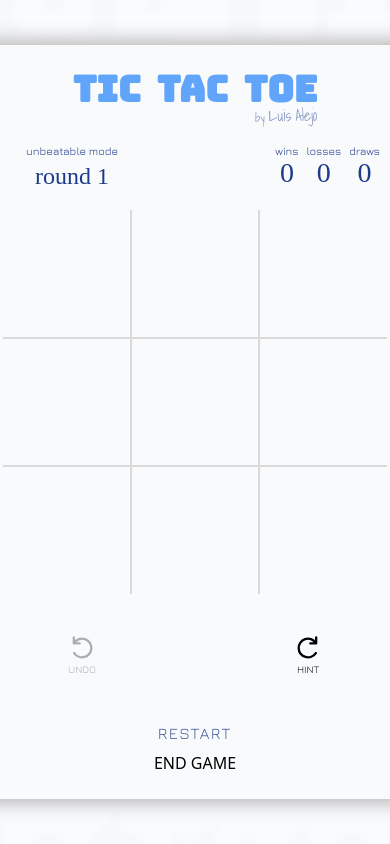
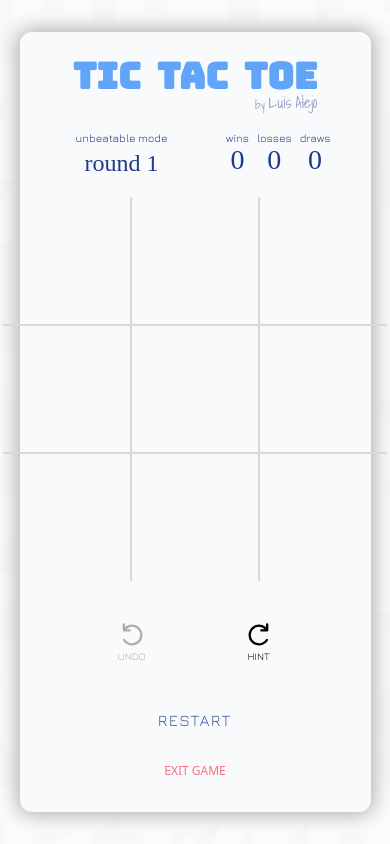
Before and after one commit to elzbyfar/astro-tac-toe, an Astro site: page / in a window 390 px wide. Both pictures are taken after a click on the button "START". Built offline with nearby package versions, Linux system fonts and the light colour scheme; Astro itself is replaced by a stand-in of ours; a web font is replaced by a local one.

Commit message:
style reducer

```diff
--- a/src/components/Game/ActiveStats.tsx
+++ b/src/components/Game/ActiveStats.tsx
@@ -1,5 +1,4 @@
 import { useStore } from "@nanostores/react";
-import type { Stats } from "../../lib/types";
 import { activeGameStore, statsStore } from "../../lib/state.ts";
 
 type StatDisplayProps = {
@@ -8,8 +7,11 @@ type StatDisplayProps = {
   valueStyle?: string;
 };
 const StatDisplay = ({ label, value, valueStyle = "" }: StatDisplayProps) => {
+  const className = {
+    wrapper: "flex flex-col items-center gap-y-[6px] text-blue-900 select-none",
+  };
   return (
-    <div className="flex flex-col items-center gap-y-[6px] text-blue-900 select-none">
+    <div className={className.wrapper}>
       <span style={{ fontFamily: "Jura" }} className="text-[11px]">
         {label}
       </span>
@@ -23,12 +25,11 @@ const StatDisplay = ({ label, value, valueStyle = "" }: StatDisplayProps) => {
 export default function ActiveStats() {
   const activeGame = useStore(activeGameStore);
   const stats = useStore(statsStore);
+  const className = {
+    wrapper: `${activeGame ? "flex" : "hidden"} w-full justify-between py-4`,
+  };
   return (
-    <div
-      className={`${
-        activeGame ? "flex" : "hidden"
-      } w-full justify-between py-4`}
-    >
+    <div className={className.wrapper}>
       <div className="flex pl-4">
         <StatDisplay
           label={`${stats.difficulty} mode`}
--- a/src/components/Game/ExitButton.tsx
+++ b/src/components/Game/ExitButton.tsx
@@ -1,18 +1,35 @@
 import { useStore } from "@nanostores/react";
-import { activeGameStore, setActiveGame } from "../../lib/state";
+import {
+  activeGameStore,
+  setActiveGame,
+  statsStore,
+  setStats,
+  setResult,
+  setMoveStack,
+} from "../../lib/state";
+import { INITIAL_RESULT, INITIAL_STATS } from "../../lib/constants";
 export default function ExitButton() {
   const activeGame = useStore(activeGameStore);
+  const stats = useStore(statsStore);
 
   function handleExit(event: React.MouseEvent<HTMLButtonElement, MouseEvent>) {
     event.preventDefault();
     setActiveGame(false);
+    setStats({
+      ...INITIAL_STATS,
+      difficulty: stats.difficulty,
+    });
+    setResult(INITIAL_RESULT);
+    setMoveStack([]);
   }
   return (
     <button
-      className={`${activeGame ? "flex" : "hidden"}`}
+      className={`${
+        activeGame ? "flex" : "hidden"
+      } text-[12px] text-rose-400 mt-4 hover:text-rose-500, hover:bg-[#333333] py-2 px-4 rounded-xl transition-all duration-200 ease-in-out`}
       onClick={handleExit}
     >
-      END GAME
+      EXIT GAME
     </button>
   );
 }
--- a/src/components/Game/index.tsx
+++ b/src/components/Game/index.tsx
@@ -1,5 +1,6 @@
 import { useStore } from "@nanostores/react";
 import { activeGameStore } from "../../lib/state.ts";
+import { stylesReducer } from "../../lib/utils.ts";
 
 import Title from "./Title.tsx";
 import Board from "./Board.tsx";
@@ -14,24 +15,25 @@ export default function Game() {
   const activeGame = useStore(activeGameStore);
 
   const className = {
-    card: "w-[450px] transition-all duration-300 bg-slate-50 z-10 py-6 flex flex-col rounded-xl justify-evenly items-center opacity-100 shadow-[0_0_20px_3px_#afafaf] px-10",
-    blurredOverlay: `${
-      activeGame ? "backdrop-blur-sm bg-slate-50/70" : ""
-    } transition-all duration-700 ease-in absolute top-0 left-0 w-full h-full z-[1]`,
-    gameButtonsWrapper: `${
-      activeGame ? "flex" : "hidden"
-    } justify-between w-full px-[42px] py-8`,
+    card: "w-[90%] transition-all duration-300 bg-slate-50 z-10 py-6 flex flex-col rounded-xl justify-evenly items-center opacity-100 shadow-[0_0_20px_3px_#afafaf] px-10",
+    cardMd: "md:w-[450px]",
+    bgBlur: `transition-all duration-700 ease-in absolute top-0 left-0 w-full h-full z-[1]`,
+    bgBlurVisibility: `${activeGame ? "backdrop-blur-xs bg-slate-50/70" : ""}`,
+    gameButtons: `justify-between w-full px-[42px] py-8`,
+    gameButtonsVisibility: `${activeGame ? "flex" : "hidden"}`,
   };
+
+  const styles = stylesReducer(className);
 
   return (
     <>
-      <div className={className.blurredOverlay}></div>
-      <div className={className.card}>
+      <div className={styles("bgBlur")}></div>
+      <div className={styles("card")}>
         <Title />
         <ActiveStats />
         <SelectDifficulty />
         <Board />
-        <div className={className.gameButtonsWrapper}>
+        <div className={styles("gameButtons")}>
           <UndoButton />
           <HintButton />
         </div>
--- a/src/lib/types.ts
+++ b/src/lib/types.ts
@@ -16,3 +16,7 @@ export type Stats = {
   losses: number;
   draws: number;
 };
+
+export type StyleObject = {
+  [key: string]: string;
+};
--- a/src/lib/utils.ts
+++ b/src/lib/utils.ts
@@ -15,7 +15,7 @@ import {
   setUndidPrevMove,
 } from "./state";
 
-import type { Move, Result } from "./types";
+import type { Move, Result, StyleObject } from "./types";
 import { WINNING_SCENARIOS } from "./constants";
 
 export function findWinner(player: string, moves: Move[]) {
@@ -193,3 +193,22 @@ export function blockOrWin(updatedStack: Move[]) {
   const random = Math.floor(Math.random() * aiCanPlay.length);
   return aiCanPlay[random];
 }
+
+export function stylesReducer(styleObject: StyleObject) {
+  // this function takes a style object and returns a function that
+  // trades a base string for a string containing tailwind classes for all breakpoints
+
+  return (input: string | string[]) => {
+    let classes: string = "";
+
+    const bases: string[] = Array.isArray(input) ? input : [input];
+    for (const base of bases) {
+      for (const [key, styles] of Object.entries(styleObject)) {
+        if (key.startsWith(base)) {
+          classes += styles + " ";
+        }
+      }
+    }
+    return classes;
+  };
+}
```
Also changed, not shown: .trunk/configs/.markdownlint.yaml (added), .trunk/configs/svgo.config.js (added), .trunk/trunk.yaml (added), 1 other file.
